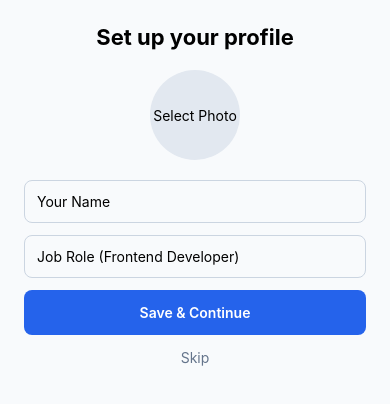
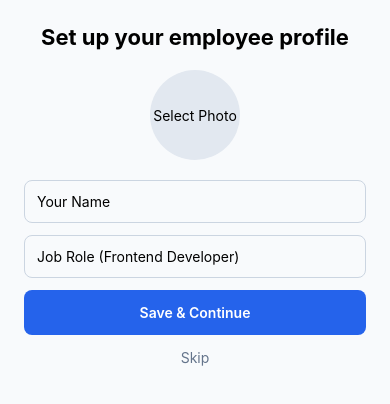
Before and after one commit to slytherin8/slyth, a React Native app in the folder slyth-app/: screen /ProfileSetup in a window 390 px wide. Shown: the top 404 px of the page. Built offline with nearby package versions, Linux system fonts and the light colour scheme; no server answers.

Commit message:
feat(profile): Update profile setup screen title for clarity

```diff
--- a/slyth-app/src/screens/ProfileSetupScreen.js
+++ b/slyth-app/src/screens/ProfileSetupScreen.js
@@ -77,7 +77,7 @@ export default function ProfileSetupScreen({ navigation }) {
   return (
     <ScrollView style={styles.container} showsVerticalScrollIndicator={false}>
       <View style={styles.content}>
-        <Text style={styles.title}>Set up your profile</Text>
+        <Text style={styles.title}>Set up your employee profile</Text>
 
         <TouchableOpacity onPress={pickImage} style={styles.avatarBox}>
           {avatar ? (
```
